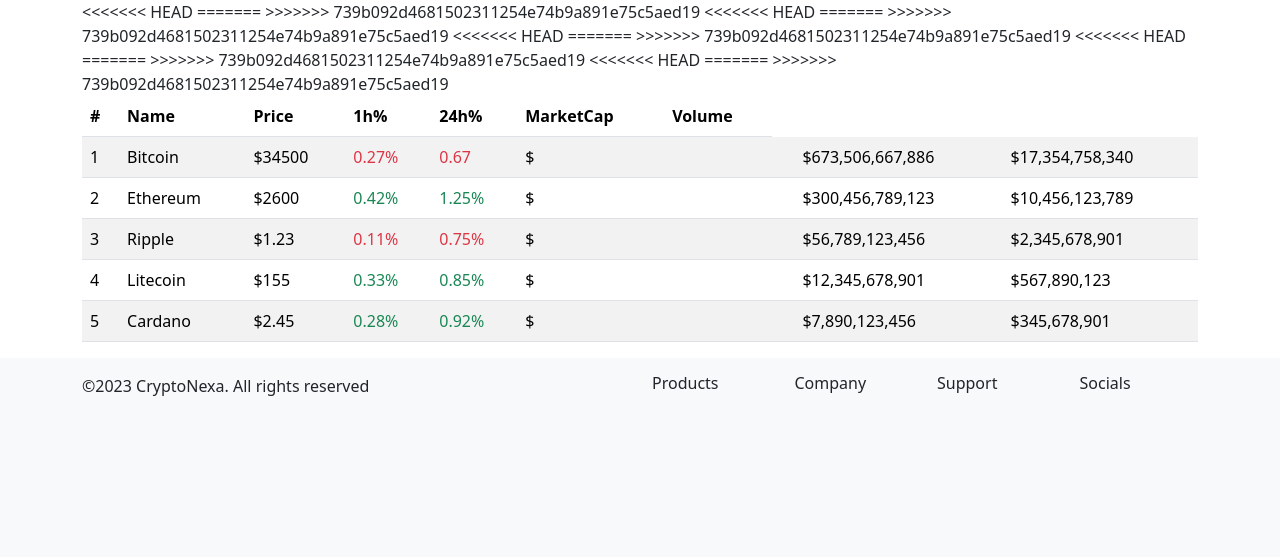
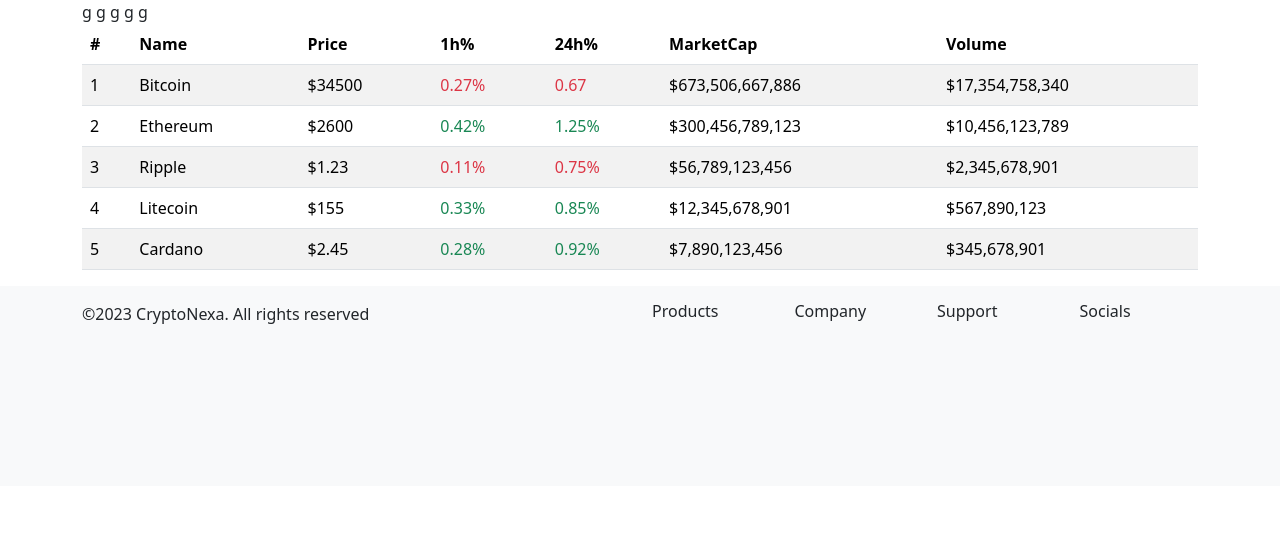
Before and after one commit to CryptoNexa/CryptoNexa, a Django app: page / in a window 1280 px wide. Shown: the part 130-687 px from the top of the page. Run offline with Django 4.2, Linux system fonts and the light colour scheme; parts of the project's set-up code (start-up, migrations or seed data) failed here and were passed over; some libraries are stand-ins or nearby versions.

Commit message:
fixed price issue in index

```diff
--- a/templates/crypto/crypto_list_view.html
+++ b/templates/crypto/crypto_list_view.html
@@ -16,16 +16,10 @@
         {% for crypto in cryptos %}
           <tr>
             <td>{{ forloop.counter }}</td>  {# Index column #}
-            <td>{{ crypto.name }}</td>
-<<<<<<< HEAD
+            <td>{{ crypto.name }}</td>g
             <td>${{ crypto.Price }}</td>
             <td class="{% if crypto.oneHourFlag == -1 %}text-danger{% elif crypto.oneHourFlag == 1 %}text-success{% else %}text-muted{% endif %}">{{ crypto.oneHour }}</td>
             <td class="{% if crypto.TwentyFourHourFlag == -1 %}text-danger{% elif crypto.TwentyFourHourFlag == 1 %}text-success{% else %}text-muted{% endif %}">{{ crypto.TwentyFourHour }}</td>
-=======
-            <td>${{ crypto.oneHourPrice }}</td>
-            <td class="{% if crypto.oneHourFlag == -1 %}text-danger{% elif crypto.oneHourFlag == 1 %}text-success{% else %}text-muted{% endif %}">{{ crypto.oneHourPrice }}</td>
-            <td class="{% if crypto.TwentyFourHourFlag == -1 %}text-danger{% elif crypto.TwentyFourHourFlag == 1 %}text-success{% else %}text-muted{% endif %}">{{ crypto.TwentyFourHourPrice }}</td>
->>>>>>> 739b092d4681502311254e74b9a891e75c5aed19
             <td>${{ crypto.MarketCap }}</td>
             <td>${{ crypto.Volume }}</td>
           </tr>
```
